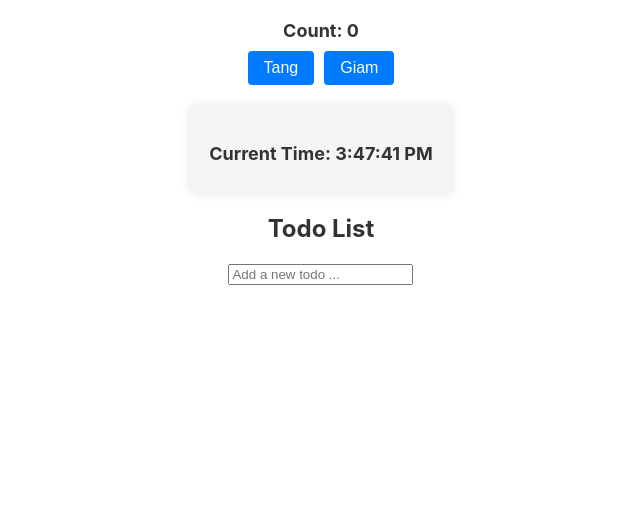
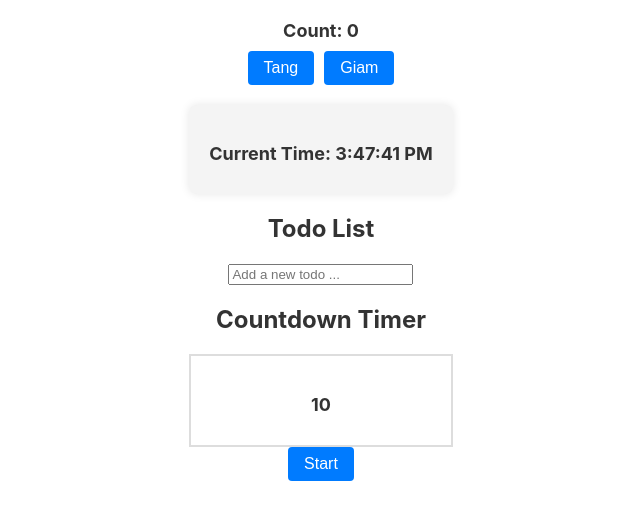
Before and after one commit to TienLe0305/React-Practice, a React (Create React App) app in the folder calculator/: page / in a window 1280 px wide. Shown: the top 520 px of the page, without its empty margins (319-959 px from the left). Built offline with nearby package versions, Linux system fonts and the light colour scheme.

Commit message:
CountDownTimer Component

```diff
--- a/calculator/src/App.js
+++ b/calculator/src/App.js
@@ -3,6 +3,7 @@ import BlogPost from "./components/BlogPost/BlogPost.js";
 import BookList from "./components/BookList/BookList.js";
 import Clock from "./components/Clock/Clock.js";
 import CommentSection from "./components/CommentSection/CommentSection.js";
+import CountdownTimer from "./components/CountDownTimer/CountDownTimer.js";
 import Counter from "./components/Counter/Counter.js";
 import Greeting from "./components/Greeting";
 import PersonList from "./components/PersonList/PersonList.js";
@@ -90,6 +91,7 @@ function App() {
       <Counter />
       <Clock />
       <TodoList />
+      <CountdownTimer />
     </div>
   );
 }
--- /dev/null
+++ b/calculator/src/components/CountDownTimer/CountDownTimer.css
@@ -0,0 +1,32 @@
+.countdown-timer {
+  text-align: center;
+  margin-top: 20px;
+}
+
+h2 {
+  color: #333;
+}
+
+.timer {
+  padding: 20px;
+  border: 2px solid #ddd;
+  margin-top: 20px;
+  font-size: 24px;
+  font-weight: bold;
+}
+
+button {
+  padding: 10px 20px;
+  font-size: 16px;
+  cursor: pointer;
+  background-color: #4caf50;
+  color: #fff;
+  border: none;
+  border-radius: 5px;
+  outline: none;
+}
+
+button:disabled {
+  background-color: #aaa;
+  cursor: not-allowed;
+}
--- /dev/null
+++ b/calculator/src/components/CountDownTimer/CountDownTimer.js
@@ -0,0 +1,50 @@
+import React from "react";
+import "./CountDownTimer.css";
+import { useState } from "react";
+import { useEffect } from "react";
+
+const CountdownTimer = () => {
+  const [countdown, setCountdown] = useState(10);
+  const [isRunning, setIsRunning] = useState(false);
+
+  const handleStart = () => {
+    if (!isRunning) {
+      setIsRunning(true);
+      setCountdown(10);
+    }
+  };
+
+  const handleCompletion = () => {
+    setIsRunning(false);
+    alert("Countdown Completed!");
+  };
+
+  useEffect(() => {
+    let timer;
+    if (isRunning) {
+      timer = setInterval(() => {
+        setCountdown((prevCountDown) => prevCountDown - 1);
+      }, 1000);
+    }
+
+    if (countdown === 0) {
+      handleCompletion();
+      clearInterval(timer);
+    }
+
+    return () => clearInterval(timer);
+  }, [isRunning, countdown]);
+
+  return (
+    <div className="countdown-timer">
+      <h2>Countdown Timer</h2>
+      <div className="timer">
+        <p>{countdown}</p>
+      </div>
+      <button onClick={handleStart} disabled={isRunning}>
+        Start
+      </button>
+    </div>
+  );
+};
+export default CountdownTimer;
```
